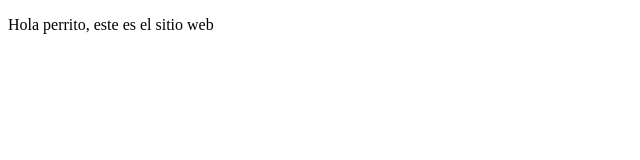
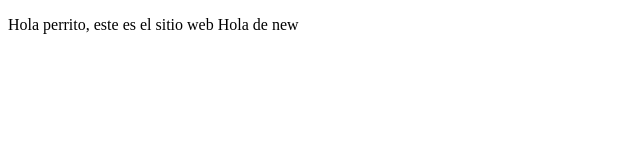
Before and after one commit to EmmaKellyJones/proyectoDemoCursoPrework, a plain HTML site: page index.html in a window 1280 px wide. Shown: the full height of the page, 0-640 px from the left. Drawn offline with Linux system fonts and the light colour scheme.

Commit message:
cambios de nuevo saludo de new

```diff
--- a/index.html
+++ b/index.html
@@ -9,6 +9,7 @@
 <body>
     <p>
         Hola perrito, este es el sitio web
+        Hola de new
     </p>
 </body>
 </html>
```
